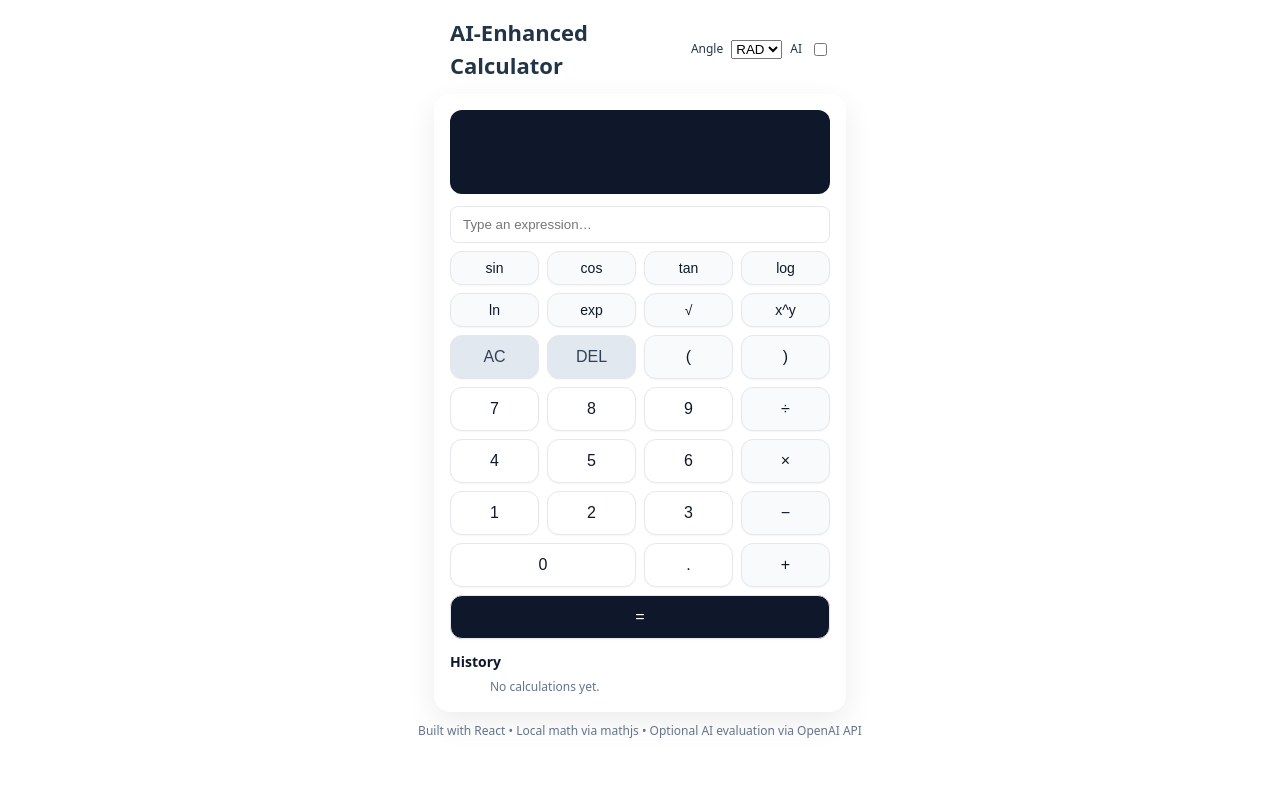
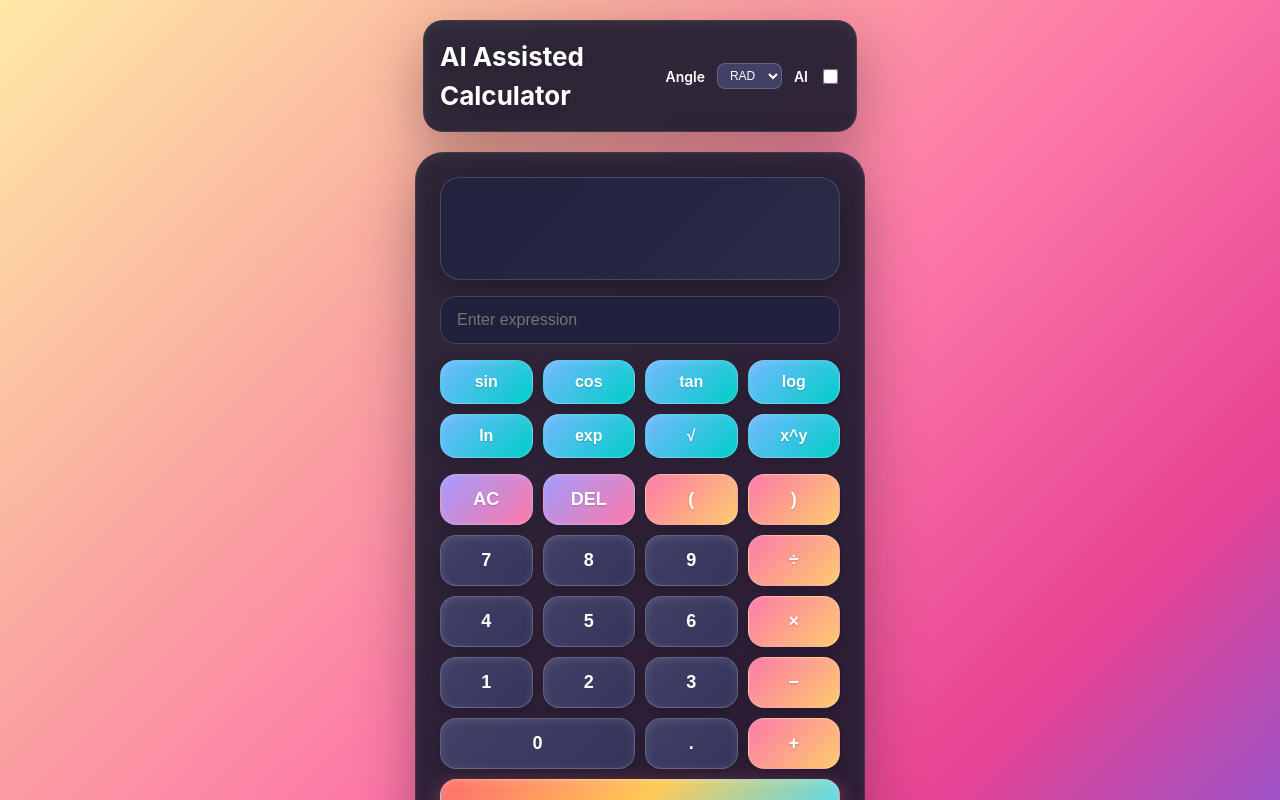
Before and after one commit to RyanVu612/GPTCalculator, a React (Vite) app in the folder ai-calculator/client/: page / in a window 1280 px wide. Shown: the top 800 px of the page. Built offline with nearby package versions, Linux system fonts and the light colour scheme.

Commit message:
front-end styling

```diff
--- a/ai-calculator/client/src/App.tsx
+++ b/ai-calculator/client/src/App.tsx
@@ -1,4 +1,3 @@
-// src/App.tsx
 import { useEffect, useRef, useState } from "react";
 import { create, all } from "mathjs";
 
@@ -39,7 +38,6 @@ const FN_KEYS: KeyDef[] = [
   { k: "sqrt(", label: "√",    variant: "fn" },
   { k: "^",     label: "x^y",  variant: "fn" },
 ];
-
 
 export default function App() {
   const [expr, setExpr] = useState("");
@@ -124,141 +122,220 @@ export default function App() {
     press(val);
   };
 
-  // ---------- inline styles ----------
-  const S = {
-    page: { padding: 16 },
-    topBar: { maxWidth: 380, margin: "0 auto 12px" },
-    topRow: { display: "flex", justifyContent: "space-between", alignItems: "center" } as const,
-    title: { fontSize: 22, margin: 0, fontWeight: 700 },
-    controls: { display: "flex", alignItems: "center", gap: 8 },
+  const keyStyle = (variant?: KeyDef["variant"]): React.CSSProperties => {
+    const baseStyle = {
+      padding: "14px 8px",
+      border: "1px solid rgba(255, 255, 255, 0.2)",
+      borderRadius: 16,
+      fontSize: 18,
+      fontWeight: 600,
+      cursor: "pointer" as const,
+      transition: "all 0.2s ease",
+      backdropFilter: "blur(10px)",
+      boxShadow: "0 4px 15px rgba(0,0,0,.2), 0 2px 8px rgba(255,255,255,.1) inset",
+      userSelect: "none" as const,
+    };
 
-    card: {
-      maxWidth: 380,
-      margin: "0 auto",
-      background: "#fff",
-      borderRadius: 16,
-      boxShadow: "0 10px 30px rgba(0,0,0,.08)",
-      padding: 16,
-      color: "#0f172a",
-    },
-
-    display: {
-      background: "#0f172a",
-      color: "#fff",
-      borderRadius: 12,
-      padding: 12,
-      marginBottom: 12
-    },
-    expr: {
-      fontSize: 12,
-      color: "#94a3b8",
-      minHeight: 16,
-      textAlign: "right" as const,
-      overflow: "hidden",
-      textOverflow: "ellipsis",
-      whiteSpace: "nowrap" as const
-    },
-    res: {
-      fontSize: 28,
-      fontWeight: 600,
-      textAlign: "right" as const,
-      minHeight: 40
-    },
-
-    inputRow: { display: "flex", gap: 8, marginBottom: 8 },
-    input: {
-      flex: 1,
-      padding: "10px 12px",
-      borderRadius: 8,
-      border: "1px solid #e5e7eb",
-      background: "#fff",
-      color: "#0f172a",
-    },
-
-    fnGrid: { display: "grid", gridTemplateColumns: "repeat(4, 1fr)", gap: 8, marginBottom: 8 },
-    mainGrid: { display: "grid", gridTemplateColumns: "repeat(4, 1fr)", gap: 8 },
-
-    keyBase: {
-      padding: 12,
-      border: "1px solid #e5e7eb",
-      borderRadius: 12,
-      background: "#fff",
-      boxShadow: "0 1px 2px rgba(0,0,0,.04)",
-      fontSize: 16,
-      cursor: "pointer" as const,
-      color: "#0f172a",
-    },
-    kNum: {},
-    kOp:  { background: "#f8fafc" },
-    kFn:  { background: "#f8fafc", fontSize: 14, padding: 8 },
-    kUtil:{ background: "#e2e8f0", color: "#334155" },
-    kEq:   { background: "#0f172a", color: "#fff" },
-  };
-
-  const keyStyle = (variant?: KeyDef["variant"]): React.CSSProperties => {
     switch (variant) {
-      case "op":   return { ...S.keyBase, ...S.kOp };
-      case "fn":   return { ...S.keyBase, ...S.kFn };
-      case "util": return { ...S.keyBase, ...S.kUtil };
-      case "eq":   return { ...S.keyBase, ...S.kEq };
-      default:     return { ...S.keyBase, ...S.kNum };
+      case "op":
+        return {
+          ...baseStyle,
+          background: "linear-gradient(135deg, #fd79a8 0%, #fdcb6e 100%)",
+          color: "white",
+          textShadow: "0 1px 2px rgba(0,0,0,0.2)"
+        };
+      case "fn":
+        return {
+          ...baseStyle,
+          background: "linear-gradient(135deg, #74b9ff 0%, #00cec9 100%)",
+          color: "white",
+          fontSize: 16,
+          padding: "12px 6px",
+          textShadow: "0 1px 2px rgba(0,0,0,0.2)"
+        };
+      case "util":
+        return {
+          ...baseStyle,
+          background: "linear-gradient(135deg, #a29bfe 0%, #fd79a8 100%)",
+          color: "white",
+          textShadow: "0 1px 2px rgba(0,0,0,0.2)"
+        };
+      case "eq":
+        return {
+          ...baseStyle,
+          background: "linear-gradient(135deg, #ff6b6b 0%, #feca57 50%, #48dbfb 100%)",
+          color: "white",
+          fontSize: 20,
+          fontWeight: 700,
+          textShadow: "0 2px 4px rgba(0,0,0,0.3)",
+          boxShadow: "0 6px 20px rgba(255,107,107,0.4), 0 2px 8px rgba(255,255,255,.2) inset"
+        };
+      default:
+        return {
+          ...baseStyle,
+          background: "linear-gradient(135deg, rgba(70, 70, 110, 0.9) 0%, rgba(55, 55, 95, 0.95) 100%)",
+          color: "#ffffff",
+        };
     }
   };
 
   // ---------- render ----------
   return (
-    <div style={S.page}>
+    <div style={{
+      padding: 20,
+      minHeight: "100vh",
+      background: "linear-gradient(135deg, #ffeaa7 0%, #fab1a0 25%, #fd79a8 50%, #e84393 75%, #6c5ce7 100%)",
+      fontFamily: "'Inter', -apple-system, BlinkMacSystemFont, sans-serif"
+    }}>
       {/* Top bar */}
-      <div style={S.topBar}>
-        <div style={S.topRow}>
-          <h1 style={S.title}>AI-Enhanced Calculator</h1>
-          <div style={S.controls}>
-            <label style={{ fontSize: 12 }}>Angle</label>
+      <div style={{
+        maxWidth: 400,
+        margin: "0 auto 20px",
+        background: "rgba(25, 25, 45, 0.9)",
+        backdropFilter: "blur(30px)",
+        borderRadius: 20,
+        padding: 16,
+        border: "1px solid rgba(255, 255, 255, 0.1)",
+        boxShadow: "0 20px 60px rgba(0,0,0,.3), 0 4px 15px rgba(255,255,255,.05) inset",
+      }}>
+        <div style={{
+          display: "flex",
+          justifyContent: "space-between",
+          alignItems: "center"
+        }}>
+          <h1 style={{
+            fontSize: 26,
+            margin: 0,
+            fontWeight: 700,
+            color: "white",
+            textShadow: "0 2px 10px rgba(0, 0, 0, 0.3)"
+          }}>
+            AI Assisted Calculator
+          </h1>
+          <div style={{
+            display: "flex",
+            alignItems: "center",
+            gap: 12,
+            color: "white"
+          }}>
+            <label style={{ fontSize: 14, fontWeight: 600 }}>Angle</label>
             <select
               value={angleMode}
               onChange={e => setAngleMode(e.target.value as "RAD" | "DEG")}
               aria-label="Angle mode"
+              style={{
+                background: "rgba(70, 70, 110, 0.8)",
+                border: "1px solid rgba(255, 255, 255, 0.2)",
+                borderRadius: 8,
+                padding: "4px 8px",
+                color: "white",
+                fontSize: 12
+              }}
             >
-              <option value="RAD">RAD</option>
-              <option value="DEG">DEG</option>
+              <option value="RAD" style={{ color: "white", background: "rgba(70, 70, 110, 0.9)" }}>RAD</option>
+              <option value="DEG" style={{ color: "white", background: "rgba(70, 70, 110, 0.9)" }}>DEG</option>
             </select>
-            <label style={{ fontSize: 12 }}>AI</label>
+            <label style={{ fontSize: 14, fontWeight: 600 }}>AI</label>
             <input
               type="checkbox"
               checked={useAI}
               onChange={e => setUseAI(e.target.checked)}
               aria-label="Use AI for evaluation"
+              style={{
+                transform: "scale(1.2)",
+                accentColor: "#fd79a8"
+              }}
             />
           </div>
         </div>
       </div>
 
       {/* Calculator card */}
-      <div style={S.card}>
+      <div style={{
+        maxWidth: 400,
+        margin: "0 auto",
+        background: "rgba(25, 25, 45, 0.9)",
+        backdropFilter: "blur(30px)",
+        borderRadius: 28,
+        boxShadow: "0 20px 60px rgba(0,0,0,.3), 0 4px 15px rgba(255,255,255,.05) inset",
+        padding: 24,
+        border: "1px solid rgba(255, 255, 255, 0.1)",
+      }}>
         {/* Display */}
-        <div style={S.display}>
-          <div style={S.expr}>{expr || "\u00A0"}</div>
-          <div style={S.res}>{error ? "Error" : (result ?? "\u00A0")}</div>
+        <div style={{
+          background: "linear-gradient(135deg, rgba(35, 35, 65, 0.95) 0%, rgba(45, 45, 75, 0.9) 100%)",
+          backdropFilter: "blur(20px)",
+          color: "#ffffff",
+          borderRadius: 20,
+          padding: 16,
+          marginBottom: 16,
+          border: "1px solid rgba(255, 255, 255, 0.15)",
+          boxShadow: "0 8px 32px rgba(0,0,0,.3)"
+        }}>
+          <div style={{
+            fontSize: 14,
+            color: "rgba(255, 255, 255, 0.7)",
+            minHeight: 18,
+            textAlign: "right",
+            overflow: "hidden",
+            textOverflow: "ellipsis",
+            whiteSpace: "nowrap",
+            fontWeight: 500
+          }}>
+            {expr || "\u00A0"}
+          </div>
+          <div style={{
+            fontSize: 32,
+            fontWeight: 700,
+            textAlign: "right",
+            minHeight: 45,
+            color: "#ffffff"
+          }}>
+            {error ? "Error" : (result ?? "\u00A0")}
+          </div>
         </div>
 
         {/* Input row */}
-        <div style={S.inputRow}>
+        <div style={{ display: "flex", gap: 10, marginBottom: 16 }}>
           <input
             ref={inputRef}
             value={expr}
             onChange={e => setExpr(e.target.value)}
-            placeholder="Type an expression…"
-            style={S.input}
+            placeholder="Enter expression"
+            style={{
+              flex: 1,
+              padding: "14px 16px",
+              borderRadius: 16,
+              border: "1px solid rgba(255, 255, 255, 0.15)",
+              background: "rgba(35, 35, 65, 0.8)",
+              backdropFilter: "blur(10px)",
+              color: "#ffffff",
+              fontSize: 16,
+              fontWeight: 500,
+            }}
           />
         </div>
 
         {/* Function keys */}
-        <div style={S.fnGrid}>
+        <div style={{
+          display: "grid",
+          gridTemplateColumns: "repeat(4, 1fr)",
+          gap: 10,
+          marginBottom: 16
+        }}>
           {FN_KEYS.map(def => (
             <button
               key={def.label}
               style={keyStyle(def.variant)}
               onClick={() => handleKey(def)}
+              onMouseEnter={e => {
+                e.currentTarget.style.transform = "translateY(-2px)";
+                e.currentTarget.style.boxShadow = "0 6px 20px rgba(0,0,0,.3), 0 2px 8px rgba(255,255,255,.15) inset";
+              }}
+              onMouseLeave={e => {
+                e.currentTarget.style.transform = "translateY(0)";
+                e.currentTarget.style.boxShadow = "0 4px 15px rgba(0,0,0,.2), 0 2px 8px rgba(255,255,255,.1) inset";
+              }}
             >
               {def.label}
             </button>
@@ -266,7 +343,11 @@ export default function App() {
         </div>
 
         {/* Main keypad */}
-        <div style={S.mainGrid}>
+        <div style={{
+          display: "grid",
+          gridTemplateColumns: "repeat(4, 1fr)",
+          gap: 10
+        }}>
           {MAIN_KEYS.map((def, idx) => (
             <button
               key={`${def.label}-${idx}`}
@@ -275,6 +356,22 @@ export default function App() {
                 ...(def.span ? { gridColumn: `span ${def.span}` } : null)
               }}
               onClick={() => handleKey(def)}
+              onMouseEnter={e => {
+                e.currentTarget.style.transform = "translateY(-2px)";
+                if (def.variant === "eq") {
+                  e.currentTarget.style.boxShadow = "0 8px 25px rgba(255,107,107,0.6), 0 2px 8px rgba(255,255,255,.3) inset";
+                } else {
+                  e.currentTarget.style.boxShadow = "0 6px 20px rgba(0,0,0,.3), 0 2px 8px rgba(255,255,255,.15) inset";
+                }
+              }}
+              onMouseLeave={e => {
+                e.currentTarget.style.transform = "translateY(0)";
+                if (def.variant === "eq") {
+                  e.currentTarget.style.boxShadow = "0 6px 20px rgba(255,107,107,0.4), 0 2px 8px rgba(255,255,255,.2) inset";
+                } else {
+                  e.currentTarget.style.boxShadow = "0 4px 15px rgba(0,0,0,.2), 0 2px 8px rgba(255,255,255,.1) inset";
+                }
+              }}
             >
               {def.label}
             </button>
@@ -282,35 +379,73 @@ export default function App() {
         </div>
 
         {/* History */}
-        <div style={{ marginTop: 12 }}>
-          <h2 style={{ fontSize: 14, fontWeight: 600, marginBottom: 6 }}>History</h2>
-          <ul style={{ maxHeight: 150, overflow: "auto", paddingRight: 4, margin: 0 }}>
+        <div style={{ marginTop: 20 }}>
+          <h2 style={{
+            fontSize: 16,
+            fontWeight: 700,
+            marginBottom: 12,
+            color: "white",
+            textShadow: "0 1px 3px rgba(0,0,0,0.2)"
+          }}>
+            🌅 History
+          </h2>
+          <ul style={{
+            maxHeight: 180,
+            overflow: "auto",
+            paddingRight: 8,
+            margin: 0
+          }}>
             {history.length === 0 && (
-              <li style={{ fontSize: 12, color: "#64748b", listStyle: "none" }}>
-                No calculations yet.
+              <li style={{
+                fontSize: 14,
+                color: "rgba(255, 255, 255, 0.7)",
+                listStyle: "none",
+                textAlign: "center",
+                padding: 16,
+                fontStyle: "italic"
+              }}>
+                No calculations yet... start creating magic! ✨
               </li>
             )}
             {history.map((h, i) => (
-              <li
-                key={i}
-                style={{
-                  border: "1px solid #e5e7eb",
-                  borderRadius: 8,
-                  padding: 8,
-                  marginBottom: 6,
-                  listStyle: "none"
-                }}
-              >
-                <div style={{ fontSize: 12, color: "#64748b" }}>{h.in}</div>
-                <div style={{ textAlign: "right", fontWeight: 600 }}>= {h.out}</div>
+              <li key={i} style={{
+                background: "rgba(55, 55, 95, 0.6)",
+                backdropFilter: "blur(10px)",
+                border: "1px solid rgba(255, 255, 255, 0.1)",
+                borderRadius: 12,
+                padding: 12,
+                marginBottom: 8,
+                listStyle: "none"
+              }}>
+                <div style={{
+                  fontSize: 13,
+                  color: "rgba(255, 255, 255, 0.8)",
+                  fontWeight: 500
+                }}>
+                  {h.in}
+                </div>
+                <div style={{
+                  textAlign: "right",
+                  fontWeight: 700,
+                  color: "white",
+                  textShadow: "0 1px 2px rgba(0,0,0,0.2)"
+                }}>
+                  = {h.out}
+                </div>
               </li>
             ))}
           </ul>
         </div>
       </div>
 
-      <div style={{ textAlign: "center", fontSize: 12, color: "#64748b", marginTop: 10 }}>
-        Built with React • Local math via mathjs • Optional AI evaluation via OpenAI API
+      <div style={{
+        textAlign: "center",
+        fontSize: 13,
+        color: "rgba(255, 255, 255, 0.8)",
+        marginTop: 20,
+        textShadow: "0 1px 2px rgba(0,0,0,0.2)"
+      }}>
+        Built with love 💕 • Powered by React & dreams • Math magic via mathjs
       </div>
     </div>
   );
```
